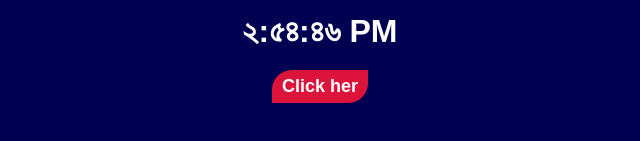
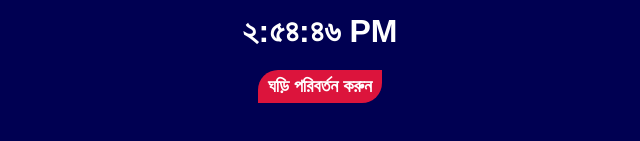
Before and after one commit to learnwithkawsar721/React-clock-app, a React (Create React App) app: page / in a window 1280 px wide. Shown: the part 391-532 px from the top of the page, without its empty margins (320-960 px from the left). Built offline with nearby package versions, Linux system fonts and the light colour scheme.

Commit message:
button toggle

```diff
--- a/src/App.js
+++ b/src/App.js
@@ -1,7 +1,6 @@
 import Clock from "./components/Clock";
 
 function App() {
-  console.log("App component render");
   return (
    <div>
     <Clock />
--- a/src/components/Button.js
+++ b/src/components/Button.js
@@ -1,19 +1,10 @@
 import React from 'react'
 class Button extends React.Component {
-    shouldComponentUpdate(nextprops){
-        const {change:currentChange}=this.props;
-        const {change:nextchange}=nextprops;
-        // console.log(nextchange);
-        if(currentChange === nextchange){
-            return false;
-        }
-            return true;
-    }
+
     render(){
-        console.log("Button Component render");
         const {change,local}= this.props;
         // console.log(local);
-        return <button className="btn" onClick={()=>change(local)}>Click her</button>
+        return <button className="btn" onClick={()=>change(local)}>{(local==='bn-BD')?'Click hear':`ঘড়ি পরিবর্তন করুন`}</button>
     }
 }
 
--- a/src/components/Clock.js
+++ b/src/components/Clock.js
@@ -12,7 +12,7 @@ class Clock extends React.Component{
   /* যদি propos এর প্রয়োজন না হয় তাহলে consttuctor লিখতে হবে না। */
    state = {
      date:new Date(),
-     local:'bn-Bd'
+     local:'bn-BD'
     };
 
    componentDidMount(){
@@ -35,7 +35,6 @@ class Clock extends React.Component{
    }
    /* Class component এ rander() মেথড লিখতে হয়। এই মেথড কম্পনেন্ট কে re-use করে।  */
     render(){
-      console.log("Clock Component render");
       const {date,local}=this.state;
       return (
        <div className="clock">
@@ -44,7 +43,9 @@ class Clock extends React.Component{
             <h1 className="text">
                  {date.toLocaleTimeString(local)}
             </h1>
-            <Button change={this.hendelClick} local="en-US" />
+            {local==="bn-BD"?(<Button change={this.hendelClick} local="en-US" />):(<Button change={this.hendelClick} local="bn-BD" />)
+            }
+
           </div>
        </div>
       );
```
